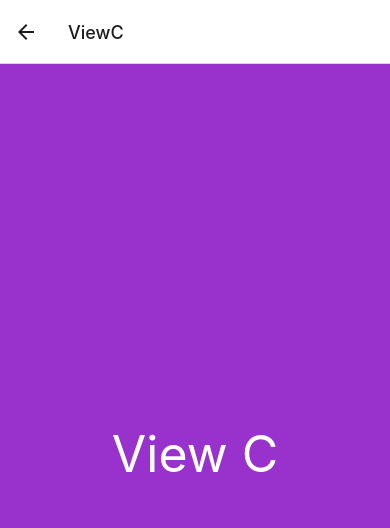
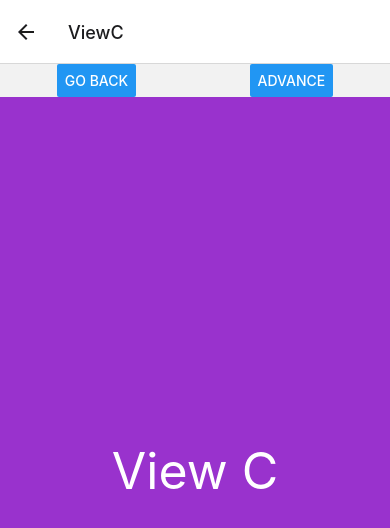
Before and after one commit to pedrohenriquecardoso/React-Native-Navigation, a React Native app: screen /ViewC in a window 390 px wide. Shown: the top 528 px of the page. Built offline with nearby package versions, Linux system fonts and the light colour scheme.

Commit message:
push navigation method

```diff
--- a/src/components/StackStep.js
+++ b/src/components/StackStep.js
@@ -10,7 +10,7 @@ export default props => {
                     : false
                 }
                 {props.advance
-                    ? <Button title='Advance' onPress={()=>{props.navigation.navigate(props.advance)}} />
+                    ? <Button title='Advance' onPress={()=>{props.navigation.push(props.advance)}} />
                     : false
                 }
             </View>
--- a/src/navigation/Stack.js
+++ b/src/navigation/Stack.js
@@ -24,7 +24,13 @@ export default props => {
                     </StackStep>
                 )}
             </Stack.Screen>
-            <Stack.Screen name='ViewC' component={ViewC} />
+            <Stack.Screen name='ViewC'>
+                {props => (
+                    <StackStep {...props} advance='ViewC' goBack>
+                        <ViewC />
+                    </StackStep>
+                )}
+            </Stack.Screen>
         </Stack.Navigator>
     )
 }
```
